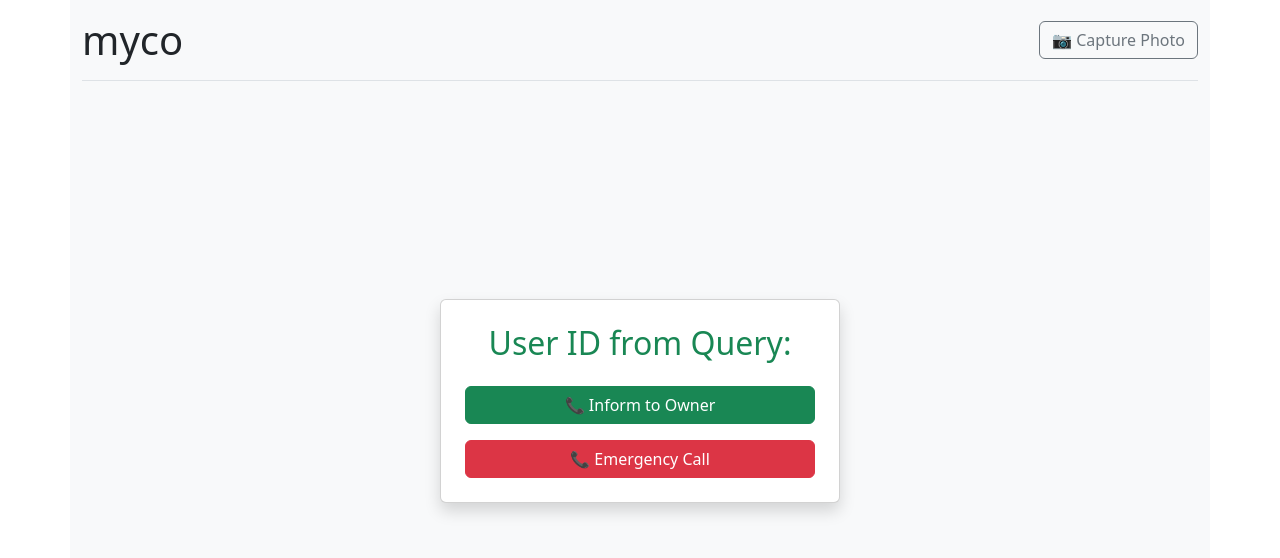
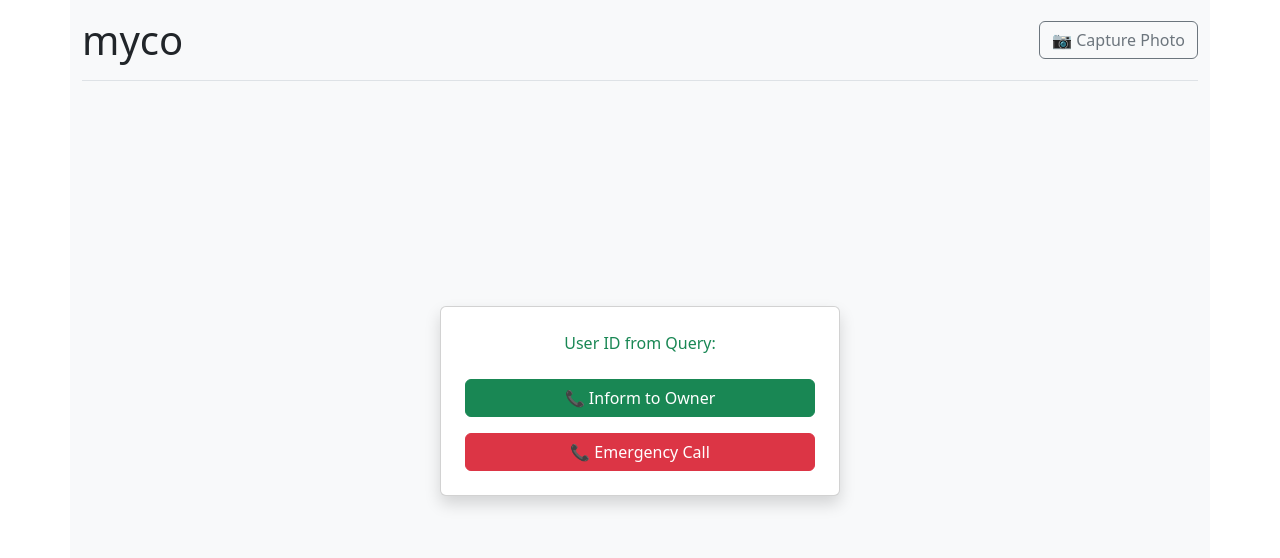
Before and after one commit to shekharkumargupta/myco, a React (Create React App) app in the folder myco-ui/: page /scan in a window 1280 px wide. Shown: the top 558 px of the page. Built offline with nearby package versions, Linux system fonts and the light colour scheme.

Commit message:
change the font size of USER ID displaying on screen

```diff
--- a/myco-ui/src/ScanPage.js
+++ b/myco-ui/src/ScanPage.js
@@ -260,7 +260,7 @@ const resizeBase64Image = (base64, maxWidth = 800, maxHeight = 800) => {
 
       <div className="d-flex justify-content-center align-items-center" style={{ minHeight: '80vh' }}>
         <div className="card shadow p-4" style={{ maxWidth: '400px', width: '100%' }}>
-          <h2 className="text-success text-center mb-4">User ID from Query: {userId}</h2>
+          <h8 className="text-success text-center mb-4">User ID from Query: {userId}</h8>
           {capturedImage && (
             <div className="mb-3 text-center">
               <img src={capturedImage} alt="Captured" className="img-fluid rounded" />
```
